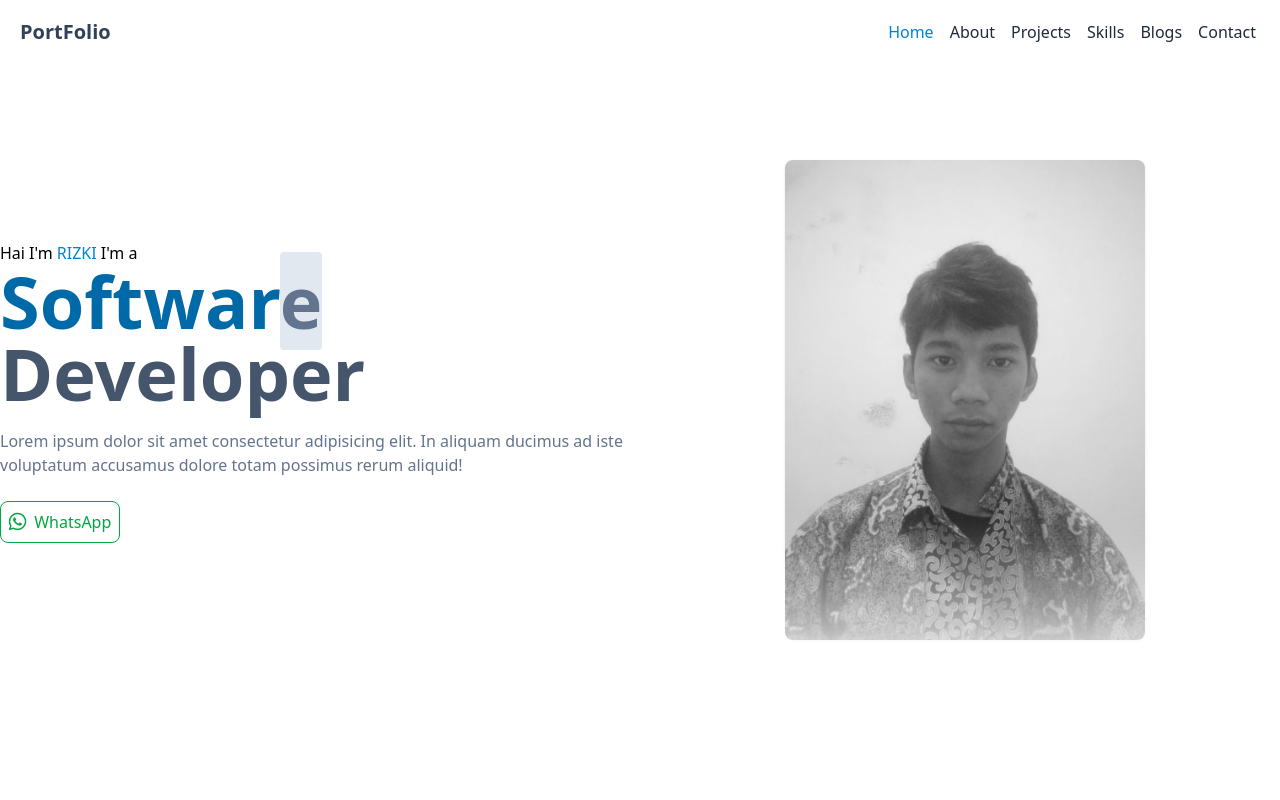
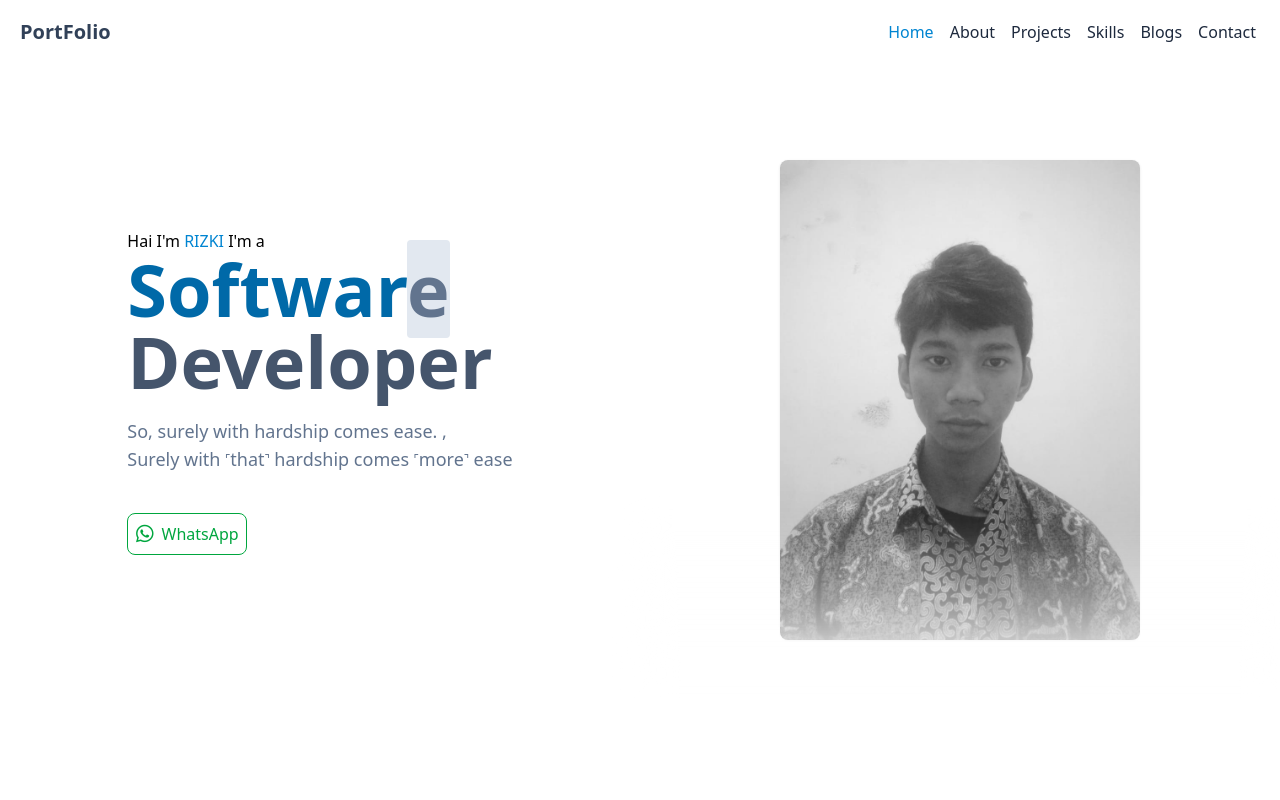
Before and after one commit to rizkiiaripin/Portfolio, a Vue app: page / in a window 1280 px wide. Shown: the top 800 px of the page. Built offline with nearby package versions, Linux system fonts and the light colour scheme.

Commit message:
mengedit hero

```diff
--- a/src/components/Hero.vue
+++ b/src/components/Hero.vue
@@ -4,9 +4,9 @@
 <template>
   <div class="w-full h-screen">
     <div
-      class="container w-full h-full mx-auto grid px-4 md:px-0 grid-cols-1 grid-rows-2 gap-5 sm:grid-rows-1 sm:grid-cols-2 place-items-center"
+      class="w-full h-full mx-auto grid px-4 md:px-0 grid-cols-1 grid-rows-2  sm:grid-rows-1 sm:grid-cols-2 items-center"
     >
-      <div class="text-center sm:text-start">
+      <div class="text-center sm:text-start grid place-content-center">
         <p class="text-md font-medium">
           Hai I'm <span class="text-sky-600 uppercase">Rizki</span> I'm a
         </p>
@@ -15,10 +15,8 @@
           ><span class="bg-slate-200 text-slate-500 rounded-sm">e</span><br />
           Developer
         </h1>
-        <p class="text-slate-500">
-          Lorem ipsum dolor sit amet consectetur adipisicing elit. In aliquam
-          ducimus ad iste voluptatum accusamus dolore totam possimus rerum
-          aliquid!
+        <p class="text-slate-500 text-lg">
+          So, surely with hardship comes ease. , <br> Surely with ˹that˺ hardship comes ˹more˺ ease
         </p>
         <div class=" mt-6 ">
           <a
```
